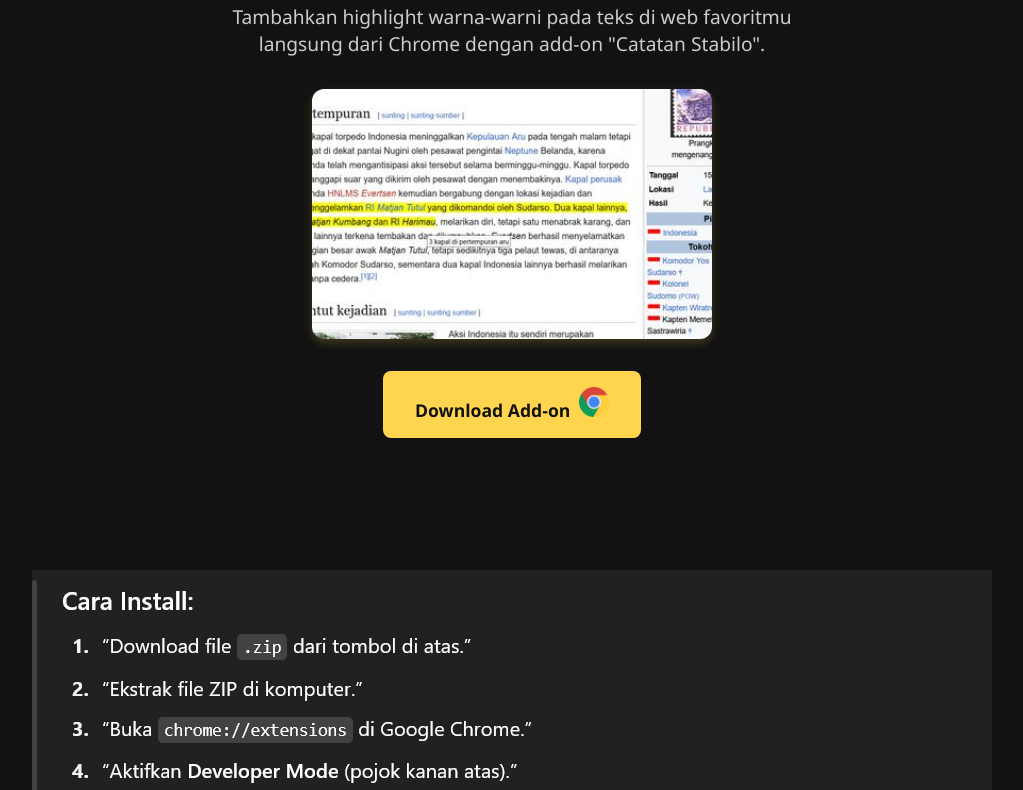
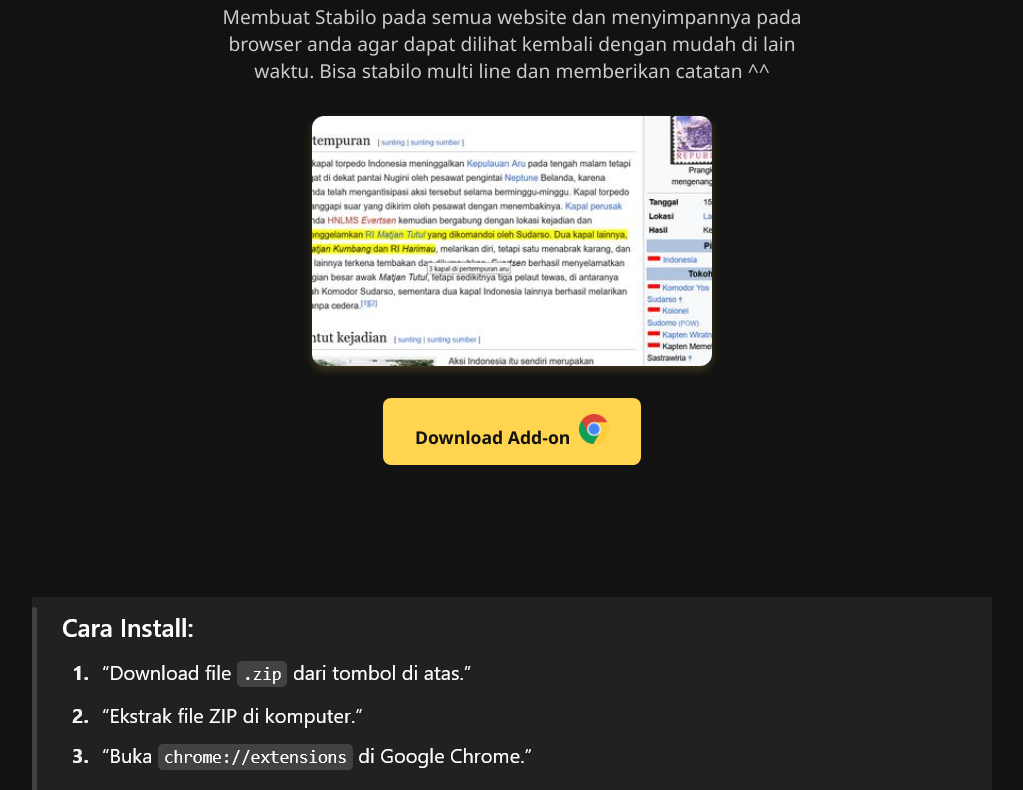
Before and after one commit to Ryfaat/ryfaat.github.io, a plain HTML site: page index.html in a window 1280 px wide. Shown: the part 130-920 px from the top of the page, without its empty margins (128-1151 px from the left). Drawn offline with Linux system fonts and the light colour scheme.

Commit message:
Update index.html

```diff
--- a/index.html
+++ b/index.html
@@ -94,7 +94,7 @@
 <body>
   <div class="container">
     <h1>Catatan Stabilo</h1>
-    <p>Tambahkan highlight warna-warni pada teks di web favoritmu langsung dari Chrome dengan add-on "Catatan Stabilo".</p>
+    <p>Membuat Stabilo pada semua website dan menyimpannya pada browser anda agar dapat dilihat kembali dengan mudah di lain waktu. Bisa stabilo multi line dan memberikan catatan ^^</p>
 
     <div class="slideshow">
       <img src="img/a.jpg" alt="Catatan Stabilo 1" class="active">
```
